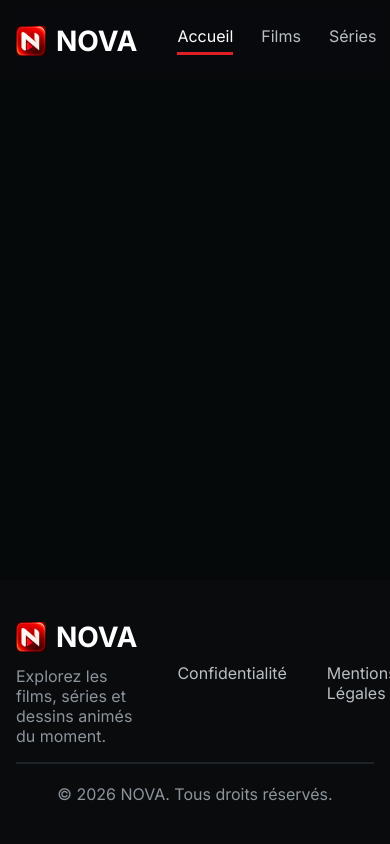
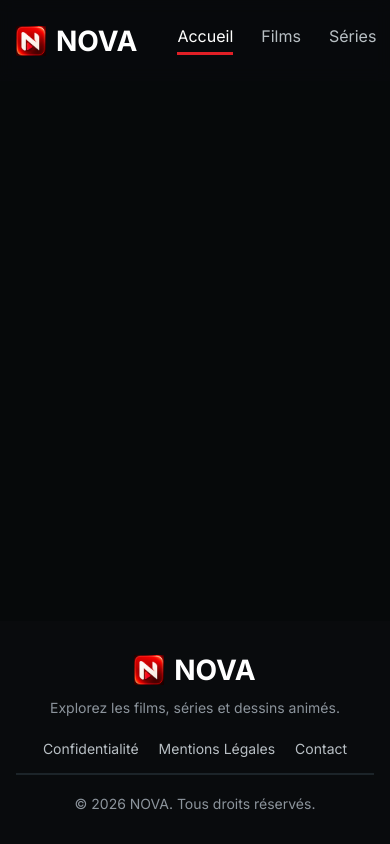
Before and after one commit to ThiziriCHEBILI/projetStage, a React (Vite) app in the folder frontend/: page / in a window 390 px wide. Shown: the top 844 px of the page. Built offline with nearby package versions, Linux system fonts and the light colour scheme; no server answers.

Commit message:
Responsive footer

```diff
--- a/frontend/src/components/Footer/Footer.scss
+++ b/frontend/src/components/Footer/Footer.scss
@@ -65,4 +65,38 @@
     border-top: 2px solid $color-surface;
     padding-top: 20px;
   }
+
+  @include mobile {
+    padding-block: 32px;
+
+    &__inner {
+      flex-direction: column;
+      align-items: center;
+      gap: 24px;
+      text-align: center;
+    }
+
+    &__logotexte {
+      align-items: center;
+    }
+
+    &__text {
+      max-width: none;
+      font-size: 14px;
+    }
+
+    &__links {
+      justify-content: center;
+      flex-wrap: wrap;
+      gap: 12px 20px;
+
+      a {
+        font-size: 14px;
+      }
+    }
+
+    &__copyright {
+      font-size: 14px;
+    }
+  }
 }
--- a/frontend/src/components/Footer/Footer.tsx
+++ b/frontend/src/components/Footer/Footer.tsx
@@ -13,7 +13,7 @@ export function Footer(): JSX.Element {
             <span className="footer__name">NOVA</span>
           </div>
           <p className="footer__text">
-            Explorez les films, séries et dessins animés du moment.
+            Explorez les films, séries et dessins animés.
           </p>
         </div>
         <div className="footer__links">
```
